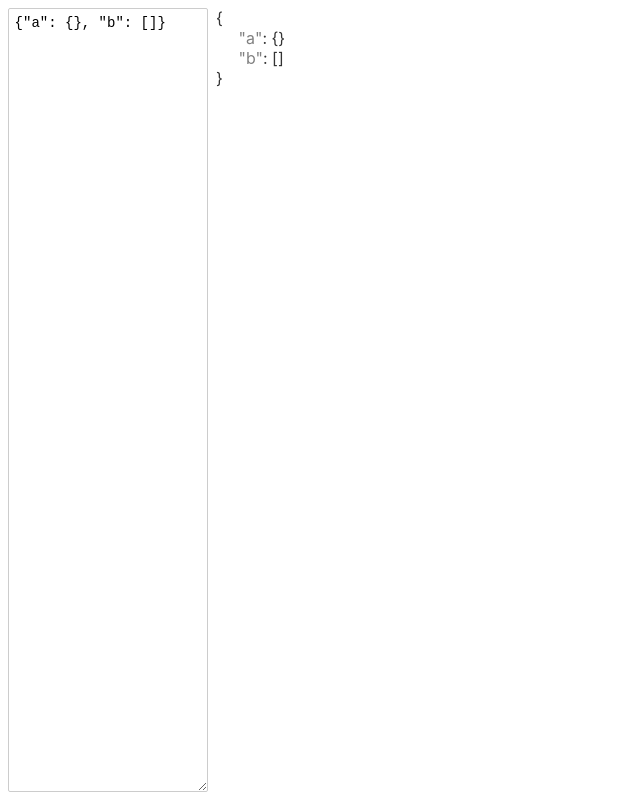
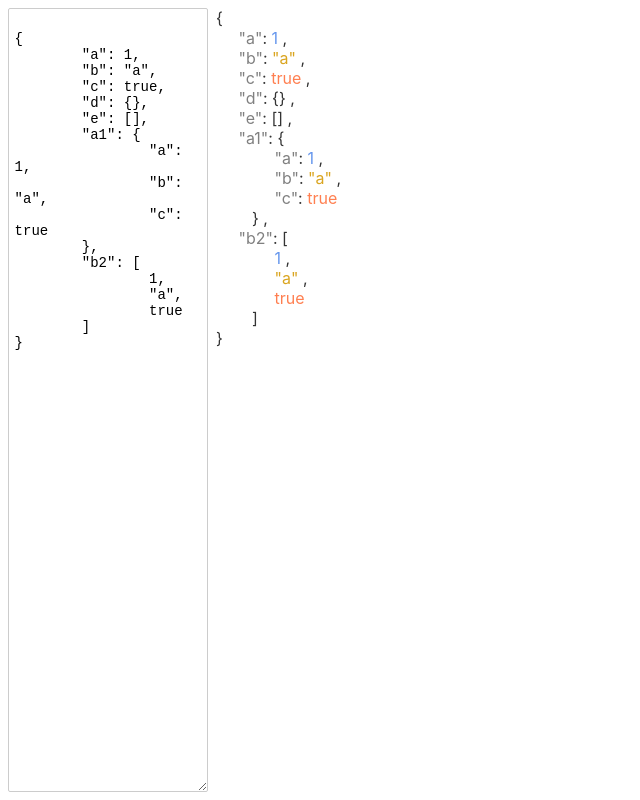
Before and after one commit to leavesster/jsonpath-generator, a Svelte app: page / in a window 1280 px wide. Shown: the whole page, without its empty margins (0-640 px from the left). Built offline with nearby package versions, Linux system fonts and the light colour scheme.

Commit message:
fix comma and level

```diff
--- a/src/App.svelte
+++ b/src/App.svelte
@@ -1,5 +1,5 @@
 <script lang="ts">
-	export let value: string = '{"a": {}, "b": []}';
+	export let value: string = '';
 	import Obj from "./Obj.svelte";
 	import Items from "./Items.svelte";
 
--- a/src/Items.svelte
+++ b/src/Items.svelte
@@ -10,20 +10,25 @@
 
     export let items: ArrayType;
     export let level: number = 0;
+    const space = " ".repeat(level * 4);
+
 </script>
 
 {#if items.length === 0}
 <span>{"[]"}</span>
 {:else}
-<span>{"["}</span>
-    {#each items as item}
+<span>{"["}<br></span>
+    {#each items as item, i}
         {#if isArray(item)}
             <svelte:self items={item} level={level + 1}></svelte:self>
         {:else if isObjType(item)}
-            <Obj object={item} level={level + 1}></Obj>
+            <Obj object={item} level={level + 1} inList={true}></Obj>
         {:else if isPrimitive(item)}
-            <Value value={item}></Value>
+            <Value value={item} level={level + 1} inKv={false}></Value>
+        {/if}
+        {#if i < items.length - 1}
+            ,<br>
         {/if}
     {/each}
-<span>{"]"}</span>
+<span style="white-space: pre;"><br>{space}{"]"}</span>
 {/if}
--- a/src/Kv.svelte
+++ b/src/Kv.svelte
@@ -11,7 +11,6 @@
     import Items from "./Items.svelte";
 </script>
 
-<div data-type="kv" data-level={level}>
 <span style="white-space: pre;">{space}</span>
 <span class="key" contenteditable="true">"{key}"</span>:
 {#if isArray(value)}
@@ -19,9 +18,8 @@
 {:else if isObjType(value)}
     <Obj object={value} level={level + 1}></Obj>
 {:else if isPrimitive(value)}
-        <Value {value}/>
+    <Value {value} level={level + 1}/>
 {/if}
-</div>
 
 <style>
     .key {
--- a/src/Obj.svelte
+++ b/src/Obj.svelte
@@ -6,22 +6,31 @@
 </script>
 
 <script lang="ts">
-    import Kv from "./KV.svelte";
+    import Kv from "./Kv.svelte";
     import type {Primitive} from "./Value.svelte";
 
     export let object: ObjType;
     export let level: number = 0;
+    export let inList: boolean = false;
+    const space = " ".repeat(level * 4);
 
     $: keys = Object.keys(object || {});
 </script>
 
-
+{#if inList}
+<span style="white-space: pre;">{space}</span>
+{/if}
 {#if keys.length === 0}
 <span>{"{}"}</span>
 {:else}
 <span>{"{"}</span>
-    {#each keys as key}
+    <br>
+    {#each keys as key, i}
         <Kv key={key} value={object[key]} level={level + 1}></Kv>
+        {#if i < keys.length - 1}
+            ,<br>
+        {/if}
     {/each}
-<span>{"}"}</span>
+<br>
+<span style="white-space: pre;">{space}{"}"}</span>
 {/if}
--- a/src/Value.svelte
+++ b/src/Value.svelte
@@ -4,11 +4,17 @@
 
 <script lang="ts">
     export let value: Primitive;
+    export let level: number = 0;
+    export let inKv: boolean = true;
+    const space = " ".repeat(level * 4);
 
     $: type = typeof value === "boolean" ? "boolean" : typeof value === "number" ? "number" : "string";
 </script>
 
 
+{#if inKv === false}
+<span style="white-space: pre;">{space}</span>
+{/if}
 <span contenteditable="true" data-value={value} class="{type}">{type === "string" ? "\"" + value + "\"" : value}</span>
 
 <style>
--- a/src/main.ts
+++ b/src/main.ts
@@ -3,6 +3,25 @@ import App from './App.svelte';
 const app = new App({
 	target: document.body,
 	props: {
+		value: `
+{
+	"a": 1,
+	"b": "a",
+	"c": true,
+	"d": {},
+	"e": [],
+	"a1": {
+		"a": 1,
+		"b": "a",
+		"c": true
+	},
+	"b2": [
+		1,
+		"a",
+		true
+	]
+}
+		`
 	}
 });
 
```
Lines whose indentation alone changed are shown as unchanged.
